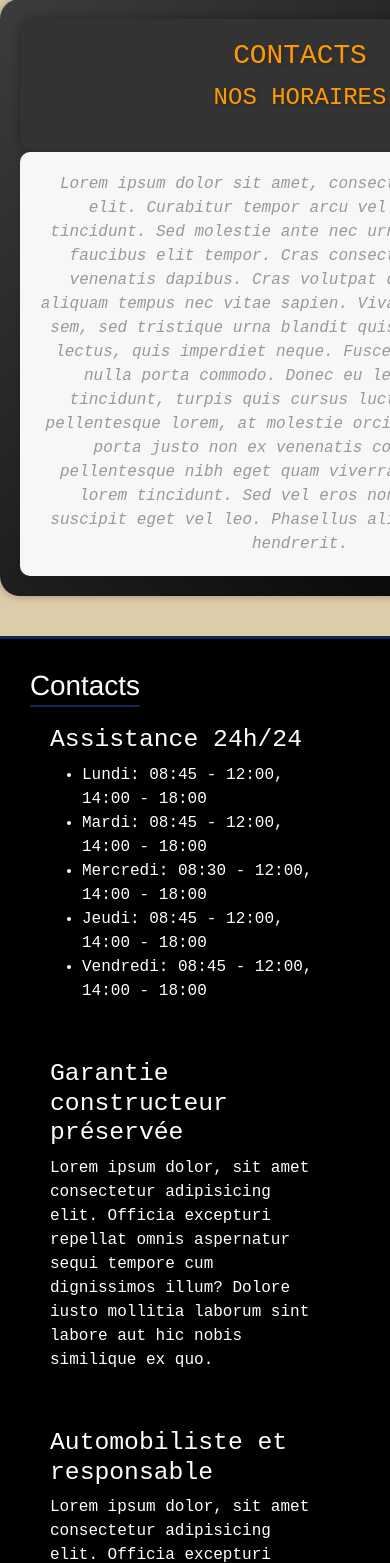
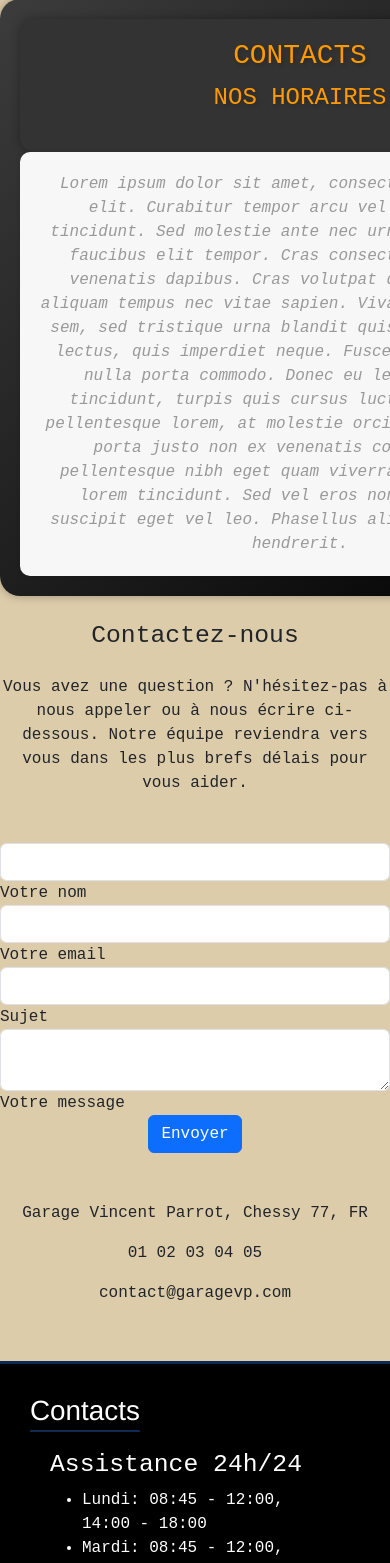
Before and after one commit to Agt-Cooper/Garage-VP, a Django app: page / in a window 390 px wide; the page is wider, and only the part inside the window is pictured. Shown: the part 1531-3094 px from the top of that part. Run offline with Django 4.2, Linux system fonts and the light colour scheme; data comes from the database, SQL or seed files in the repository; both versions use the stored data as it was after the commit.

Commit message:
formulaire

```diff
--- /dev/null
+++ b/templates/form.html
@@ -0,0 +1,105 @@
+<!DOCTYPE html>
+<html lang="en">
+<head>
+    <meta charset="UTF-8">
+    <title>Contacts</title>
+</head>
+<body>
+<!--Section: Contact v.2-->
+<section class="mb-4">
+
+    <!--Section heading-->
+    <h2 class="h1-responsive font-weight-bold text-center my-4">Contactez-nous</h2>
+    <!--Section description-->
+    <p class="text-center w-responsive mx-auto mb-5">Vous avez une question ? N'hésitez-pas à nous appeler ou à nous écrire ci-dessous.
+        Notre équipe reviendra vers vous dans les plus brefs délais pour vous aider.</p>
+
+    <div class="row">
+
+        <!--Grid column-->
+        <div class="col-md-9 mb-md-0 mb-5">
+            <form id="contact-form" name="contact-form" action="mail.php" method="POST">
+
+                <!--Grid row-->
+                <div class="row">
+
+                    <!--Grid column-->
+                    <div class="col-md-6">
+                        <div class="md-form mb-0">
+                            <input type="text" id="name" name="name" class="form-control">
+                            <label for="name" class="">Votre nom</label>
+                        </div>
+                    </div>
+                    <!--Grid column-->
+
+                    <!--Grid column-->
+                    <div class="col-md-6">
+                        <div class="md-form mb-0">
+                            <input type="text" id="email" name="email" class="form-control">
+                            <label for="email" class="">Votre email</label>
+                        </div>
+                    </div>
+                    <!--Grid column-->
+
+                </div>
+                <!--Grid row-->
+
+                <!--Grid row-->
+                <div class="row">
+                    <div class="col-md-12">
+                        <div class="md-form mb-0">
+                            <input type="text" id="subject" name="subject" class="form-control">
+                            <label for="subject" class="">Sujet</label>
+                        </div>
+                    </div>
+                </div>
+                <!--Grid row-->
+
+                <!--Grid row-->
+                <div class="row">
+
+                    <!--Grid column-->
+                    <div class="col-md-12">
+
+                        <div class="md-form">
+                            <textarea type="text" id="message" name="message" rows="2" class="form-control md-textarea"></textarea>
+                            <label for="message">Votre message</label>
+                        </div>
+
+                    </div>
+                </div>
+                <!--Grid row-->
+
+            </form>
+
+            <div class="text-center text-md-left">
+                <a class="btn btn-primary" onclick="document.getElementById('contact-form').submit();">Envoyer</a>
+            </div>
+            <div class="status"></div>
+        </div>
+        <!--Grid column-->
+
+        <!--Grid column-->
+        <div class="col-md-3 text-center">
+            <ul class="list-unstyled mb-0">
+                <li><i class="fas fa-map-marker-alt fa-2x"></i>
+                    <p>Garage Vincent Parrot, Chessy 77, FR</p>
+                </li>
+
+                <li><i class="fas fa-phone mt-4 fa-2x"></i>
+                    <p>01 02 03 04 05</p>
+                </li>
+
+                <li><i class="fas fa-envelope mt-4 fa-2x"></i>
+                    <p>contact@garagevp.com</p>
+                </li>
+            </ul>
+        </div>
+        <!--Grid column-->
+
+    </div>
+
+</section>
+<!--Section: Contact v.2-->
+</body>
+</html>
--- a/templates/layout.html
+++ b/templates/layout.html
@@ -26,6 +26,7 @@
             {% if page_script %}
             <script src="{% static page_script %}"></script>
             {% endif %}
+            {% include "form.html" %}
         {% include "footer.html" %}
     </body>
 </html>
```
Also changed, not shown: db.sqlite3, media/product_images/Changement Courroie Distribution.jpg (added), media/product_images/Changement Freins plaquettes.jpg (added).
